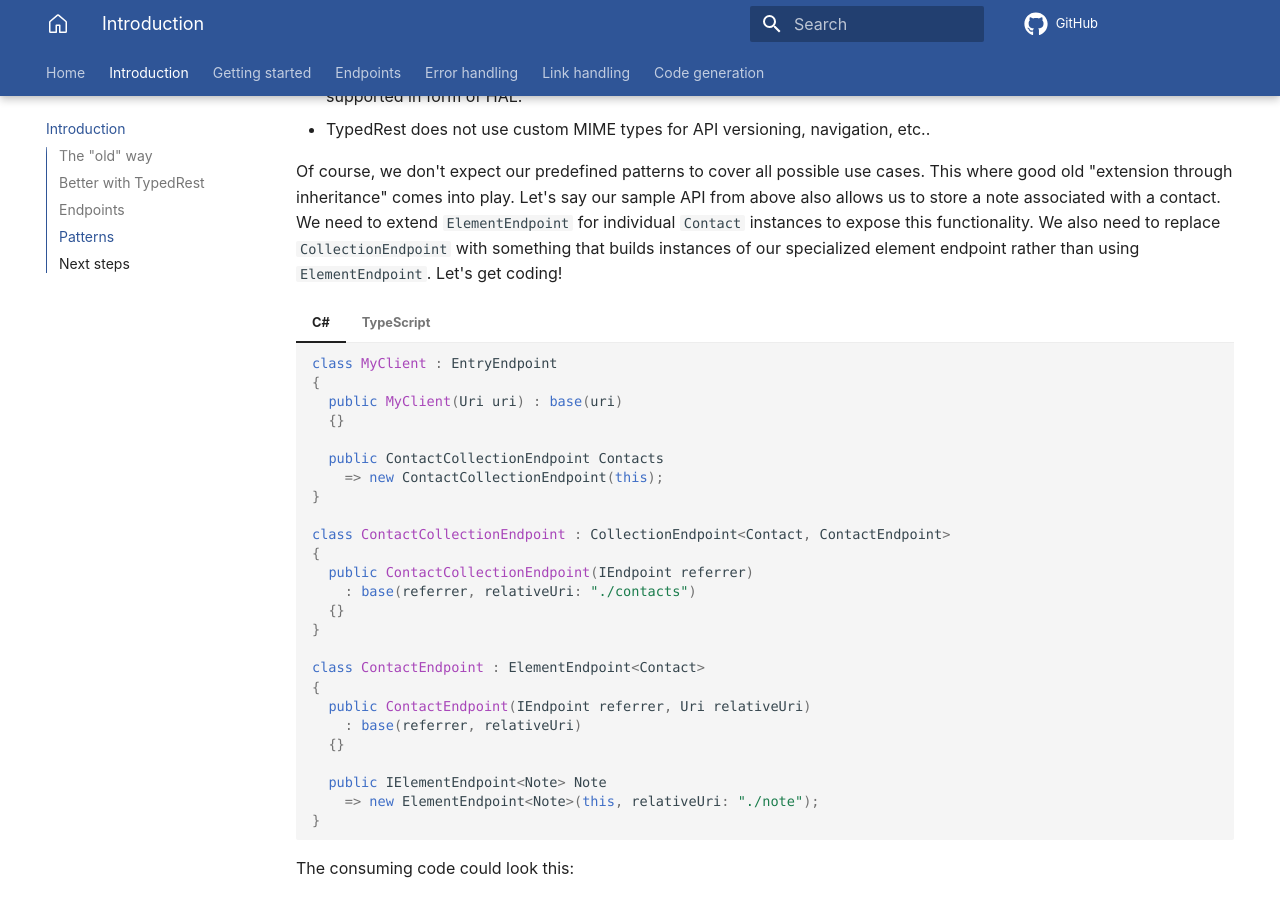
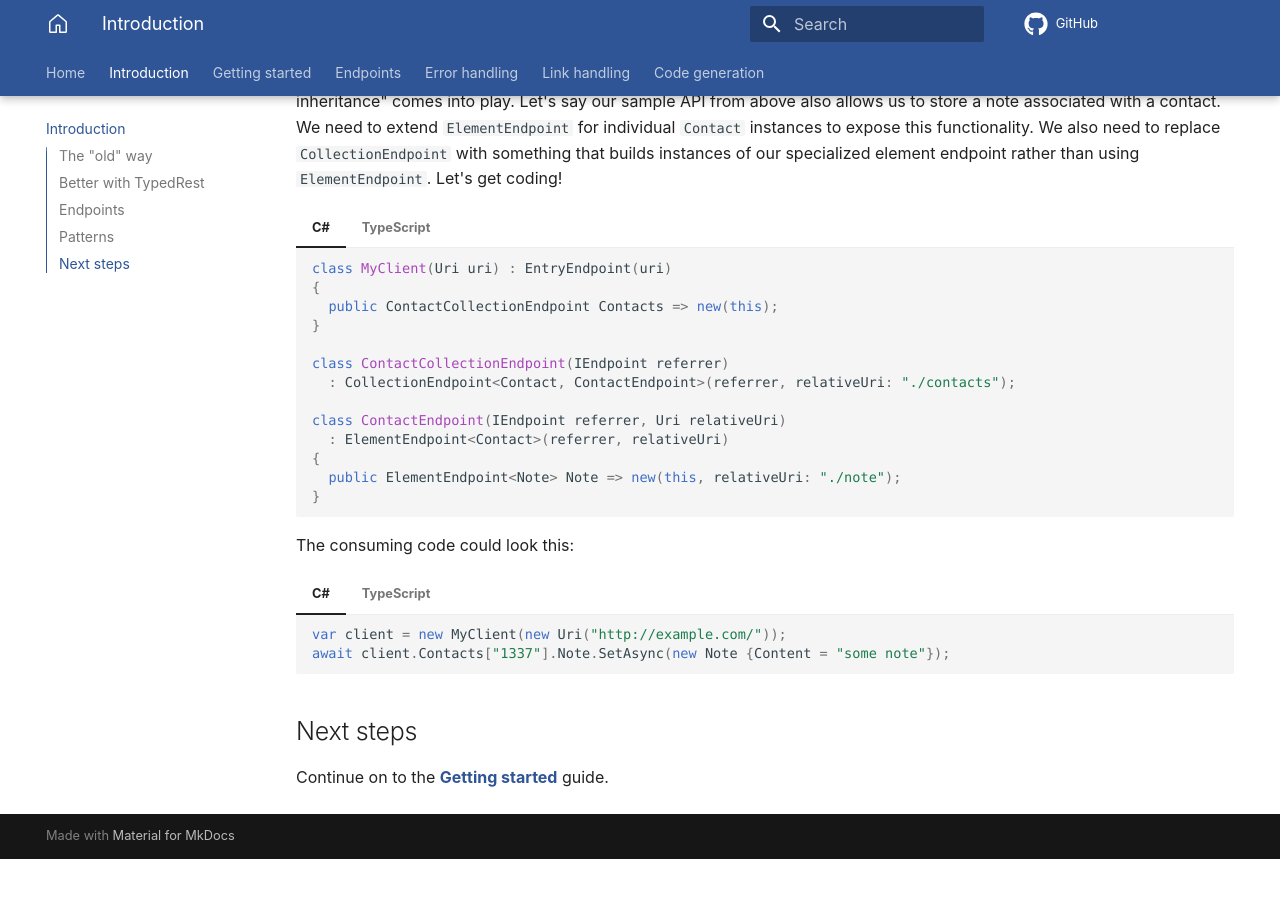
Before and after one commit to TypedRest/docs, an MkDocs documentation site: the page built from docs/introduction.md, in a window 1280 px wide and 900 px high, scrolled down 2655 px. Built offline with MkDocs 1.6.1 and Material for MkDocs 9.7.7, drawn with Linux system fonts in a browser that asks for light colours; comment, search, counter and statistics services are not loaded; after the commit the page ends 3514 px from its top, so only the background shows below that; some of the changed text lies outside the part shown.

Commit message:
Updated C# introduction samples

````diff
--- a/docs/introduction.md
+++ b/docs/introduction.md
@@ -81,14 +81,9 @@ TypedRest uses an object-oriented approach to provide you with building blocks f
 === "C#"
 
     ```csharp
-    class MyClient : EntryEndpoint
+    class MyClient(Uri uri) : EntryEndpoint(uri)
     {
-      public MyClient(Uri uri)
-        : base(uri)
-      {}
-
-      public ICollectionEndpoint<Contact> Contacts
-        => new CollectionEndpoint<Contact>(this, relativeUri: "./contacts");
+      public CollectionEndpoint<Contact> Contacts => new(this, relativeUri: "./contacts");
     }
     ```
 
@@ -146,30 +141,18 @@ Of course, we don't expect our predefined patterns to cover all possible use cas
 === "C#"
 
     ```csharp
-    class MyClient : EntryEndpoint
+    class MyClient(Uri uri) : EntryEndpoint(uri)
     {
-      public MyClient(Uri uri) : base(uri)
-      {}
-
-      public ContactCollectionEndpoint Contacts
-        => new ContactCollectionEndpoint(this);
+      public ContactCollectionEndpoint Contacts => new(this);
     }
 
-    class ContactCollectionEndpoint : CollectionEndpoint<Contact, ContactEndpoint>
+    class ContactCollectionEndpoint(IEndpoint referrer)
+      : CollectionEndpoint<Contact, ContactEndpoint>(referrer, relativeUri: "./contacts");
+
+    class ContactEndpoint(IEndpoint referrer, Uri relativeUri)
+      : ElementEndpoint<Contact>(referrer, relativeUri)
     {
-      public ContactCollectionEndpoint(IEndpoint referrer)
-        : base(referrer, relativeUri: "./contacts")
-      {}
-    }
-
-    class ContactEndpoint : ElementEndpoint<Contact>
-    {
-      public ContactEndpoint(IEndpoint referrer, Uri relativeUri)
-        : base(referrer, relativeUri)
-      {}
-
-      public IElementEndpoint<Note> Note
-        => new ElementEndpoint<Note>(this, relativeUri: "./note");
+      public ElementEndpoint<Note> Note => new(this, relativeUri: "./note");
     }
     ```
 
````
